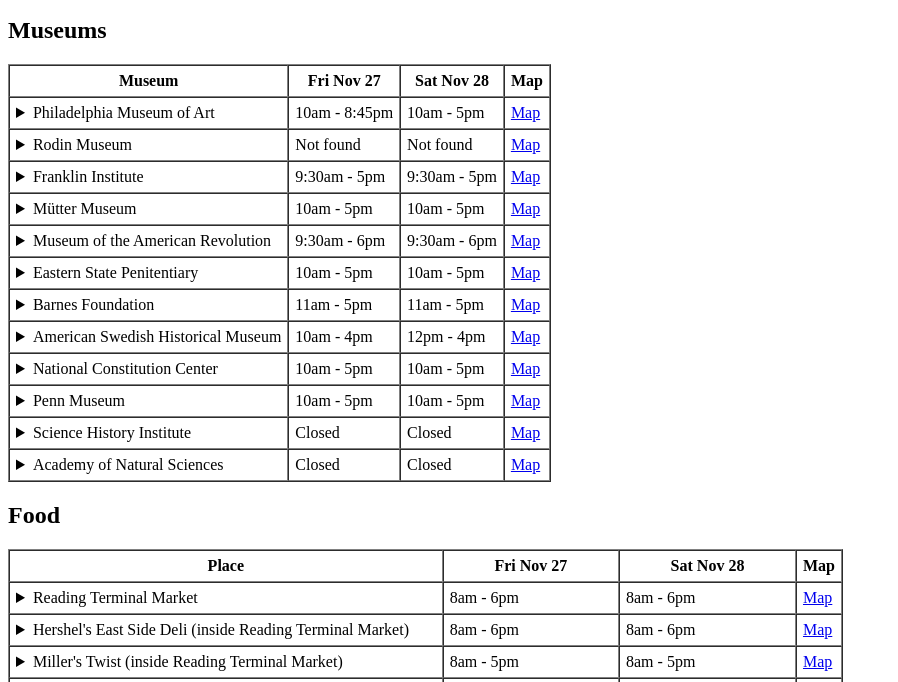
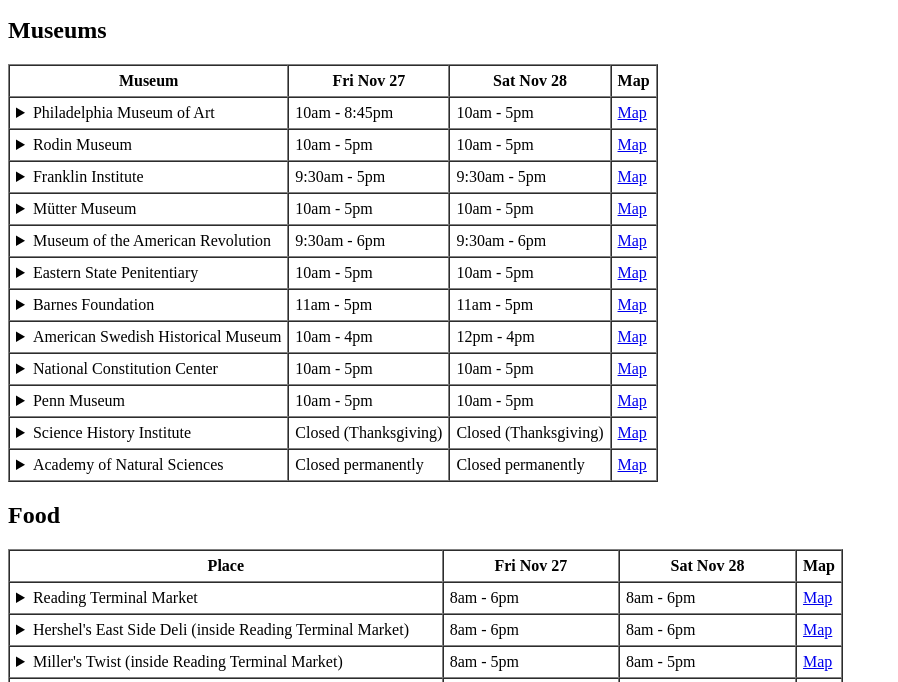
Before and after one commit to AdityaMulyap/philly-thanksgiving-2026, a plain HTML site: page index.html in a window 1280 px wide. Shown: the part 104-786 px from the top of the page, without its empty margins (0-898 px from the left). Drawn offline with Linux system fonts and the light colour scheme.

Commit message:
Fill missing info: Rodin hours, confirm closures, exact Original Turkey count
Co-Authored-By: Claude Opus 5.5 <noreply@anthropic.com>

```diff
--- a/index.html
+++ b/index.html
@@ -29,10 +29,11 @@ TripAdvisor: 4.7 ★ (7,527 reviews) <a href="https://www.tripadvisor.com/Attrac
 <tr>
 <td><details><summary>Rodin Museum</summary>
 Google: 4.6 ★ (2,002 reviews) <a href="https://search.google.com/local/reviews?placeid=ChIJ_5CoRebFxokRelxOueM6ctQ" target="_blank">read reviews</a><br>
-TripAdvisor: 4.5 ★ (1,493 reviews) <a href="https://www.tripadvisor.com/Attraction_Review-g60795-d104746-Reviews-Rodin_Museum-Philadelphia_Pennsylvania.html" target="_blank">read reviews</a>
+TripAdvisor: 4.5 ★ (1,493 reviews) <a href="https://www.tripadvisor.com/Attraction_Review-g60795-d104746-Reviews-Rodin_Museum-Philadelphia_Pennsylvania.html" target="_blank">read reviews</a><br>
+Pay what you wish. The garden is free. Hours from <a href="https://www.philamuseum.org/rodin-museum" target="_blank">philamuseum.org</a>.
 </details></td>
-<td>Not found</td>
-<td>Not found</td>
+<td>10am - 5pm</td>
+<td>10am - 5pm</td>
 <td><a href="https://www.google.com/maps/search/?api=1&amp;query=Rodin%20Museum%20Philadelphia" target="_blank">Map</a></td>
 </tr>
 <tr>
@@ -110,19 +111,21 @@ TripAdvisor: 4.5 ★ (543 reviews) <a href="https://www.tripadvisor.com/Attracti
 <tr>
 <td><details><summary>Science History Institute</summary>
 Google: 4.7 ★ (149 reviews) <a href="https://search.google.com/local/reviews?placeid=ChIJ1w8B8ITIxokR00QnXb4v3Z8" target="_blank">read reviews</a><br>
-TripAdvisor: 4.4 ★ (88 reviews) <a href="https://www.tripadvisor.com/Attraction_Review-g60795-d484395-Reviews-Science_History_Institute-Philadelphia_Pennsylvania.html" target="_blank">read reviews</a>
+TripAdvisor: 4.4 ★ (88 reviews) <a href="https://www.tripadvisor.com/Attraction_Review-g60795-d484395-Reviews-Science_History_Institute-Philadelphia_Pennsylvania.html" target="_blank">read reviews</a><br>
+Closed Thanksgiving Thu-Sat. Normally Wed-Sat 10am - 5pm, free. Source: <a href="https://www.sciencehistory.org/visit/hours-admission/" target="_blank">sciencehistory.org</a>.
 </details></td>
-<td>Closed</td>
-<td>Closed</td>
+<td>Closed (Thanksgiving)</td>
+<td>Closed (Thanksgiving)</td>
 <td><a href="https://www.google.com/maps/search/?api=1&amp;query=Science%20History%20Institute%20Philadelphia" target="_blank">Map</a></td>
 </tr>
 <tr>
 <td><details><summary>Academy of Natural Sciences</summary>
 Google: 4.6 ★ (4,199 reviews) <a href="https://search.google.com/local/reviews?placeid=ChIJsQ12kDPGxokRYptRvAoz79o" target="_blank">read reviews</a><br>
-TripAdvisor: 4.1 ★ (412 reviews) <a href="https://www.tripadvisor.com/Attraction_Review-g60795-d107504-Reviews-Academy_of_Natural_Sciences_of_Drexel_University-Philadelphia_Pennsylvania.html" target="_blank">read reviews</a>
+TripAdvisor: 4.1 ★ (412 reviews) <a href="https://www.tripadvisor.com/Attraction_Review-g60795-d107504-Reviews-Academy_of_Natural_Sciences_of_Drexel_University-Philadelphia_Pennsylvania.html" target="_blank">read reviews</a><br>
+The museum closed permanently in late September 2026. Source: <a href="https://www.opb.org/article/2026/10/03/philadelphias-academy-of-natural-sciences-closes-after-nearly-200-years/" target="_blank">NPR / OPB</a>.
 </details></td>
-<td>Closed</td>
-<td>Closed</td>
+<td>Closed permanently</td>
+<td>Closed permanently</td>
 <td><a href="https://www.google.com/maps/search/?api=1&amp;query=Academy%20of%20Natural%20Sciences%20Philadelphia" target="_blank">Map</a></td>
 </tr>
 </table>
@@ -195,7 +198,7 @@ TripAdvisor: 4.3 ★ (276 reviews) <a href="https://www.tripadvisor.com/Restaura
 <td><details><summary>The Original Turkey (inside Reading Terminal Market)</summary>
 Get: the basic turkey sandwich (fresh, warm turkey), or the lunch special with two sides and cranberry.<br>
 Google: 4.5 ★ (219 reviews) <a href="https://search.google.com/local/reviews?placeid=ChIJJZRaRSnGxokRgaMJVbLBsXI" target="_blank">read reviews</a><br>
-TripAdvisor: 4.6 ★ (about 220 reviews) <a href="https://www.tripadvisor.com/Restaurant_Review-g60795-d478466-Reviews-The_Original_Turkey-Philadelphia_Pennsylvania.html" target="_blank">read reviews</a>
+TripAdvisor: 4.6 ★ (220 reviews) <a href="https://www.tripadvisor.com/Restaurant_Review-g60795-d478466-Reviews-The_Original_Turkey-Philadelphia_Pennsylvania.html" target="_blank">read reviews</a>
 </details></td>
 <td>9am - 6pm</td>
 <td>9am - 6pm</td>
```
